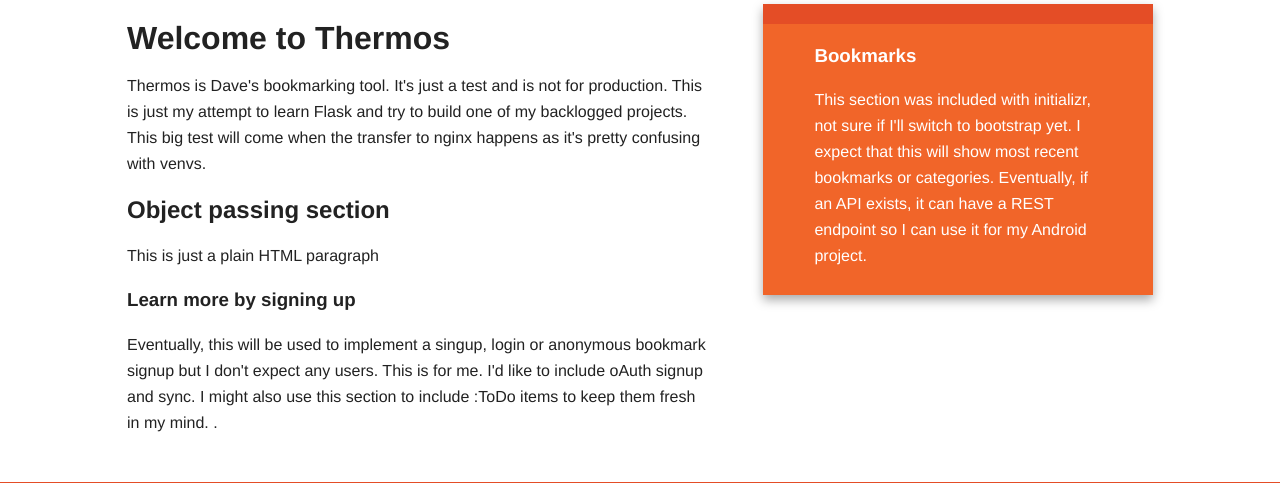
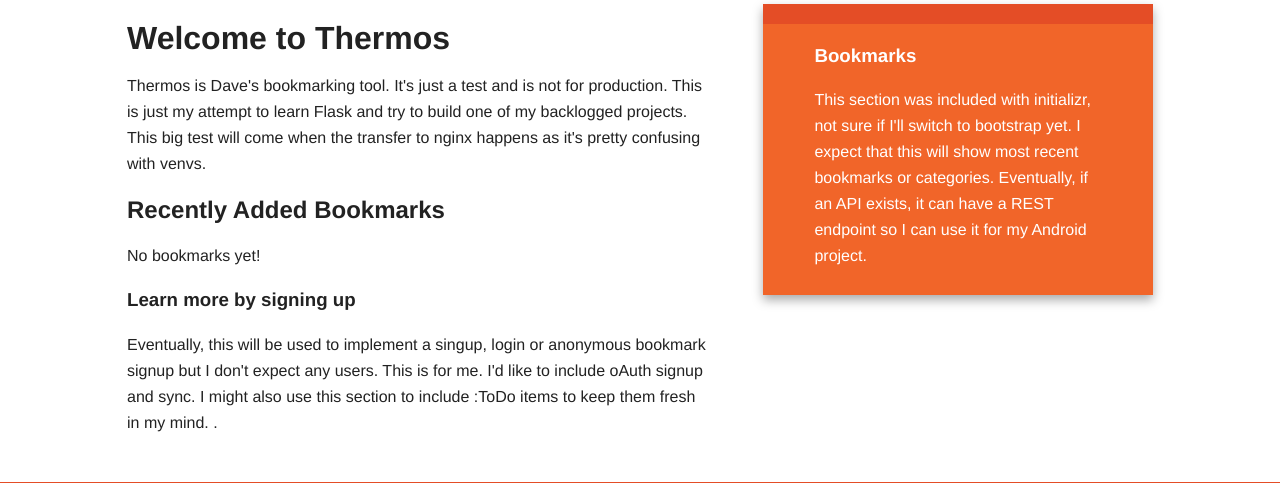
Before and after one commit to davedavis/thermos, a Flask app: page / in a window 1280 px wide. Shown: the part 138-621 px from the top of the page. Run offline with Flask 2, Linux system fonts and the light colour scheme; some libraries are stand-ins or nearby versions.

Commit message:
Add flashes to show latest 5 bookmarks on the index page.

```diff
--- a/templates/index.html
+++ b/templates/index.html
@@ -12,10 +12,18 @@ Thermos - Bookmark & Read Later
                             my attempt to learn Flask and try to build one of my backlogged projects. This big test will
                             come when the transfer to nginx happens as it's pretty confusing with venvs. </p>
                     </header>
+
                     <section>
-                        <h2>Object passing section</h2>
-                        <p>This is just a plain HTML paragraph</p>
-
+                        <h2>Recently Added Bookmarks</h2>
+                        {% if new_bookmarks %}
+                            <ul>
+                                {% for bm in new_bookmarks %}
+                                <li>{{ bm.user }} added <a href="{{ bm.url }}">{{ bm.url }}</a></li>
+                                {% endfor %}
+                            </ul>
+                            {% else %}
+                            No bookmarks yet!
+                        {% endif %}
 
                     </section>
                     <footer>
--- a/thermos.py
+++ b/thermos.py
@@ -1,10 +1,8 @@
-
 from flask import Flask, render_template, request, redirect, url_for, flash
 from datetime import datetime
 
 app = Flask(__name__)
 app.config['SECRET_KEY'] = '\x83\xbf\x94\x19\x91\xd9:\x9a\x82\x12K\xbc\xa2\xc1f\xde\xc9\xbb\xa7\x82\xdd\t\xbb\xc7'
-
 
 bookmarks = []
 
@@ -17,10 +15,14 @@ def store_bookmarks(url):
     ))
 
 
+def new_bookmarks(num):
+    return sorted(bookmarks, key=lambda bm: bm['date'], reverse=True)[:num]
+
+
 @app.route('/')
 # @app.route('/index')
 def index():
-    return render_template('index.html')
+    return render_template('index.html', new_bookmarks=new_bookmarks(5))
 
 
 @app.route('/add', methods=['GET', 'POST'])
```
